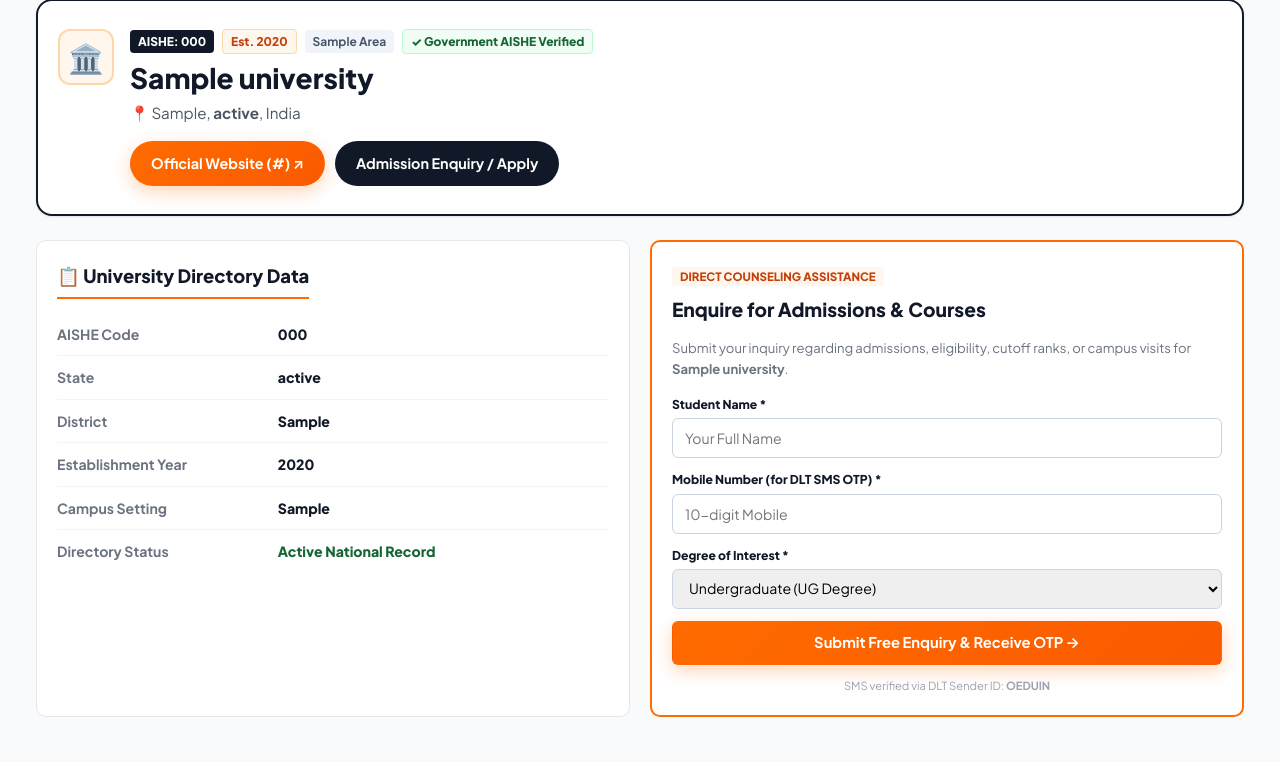
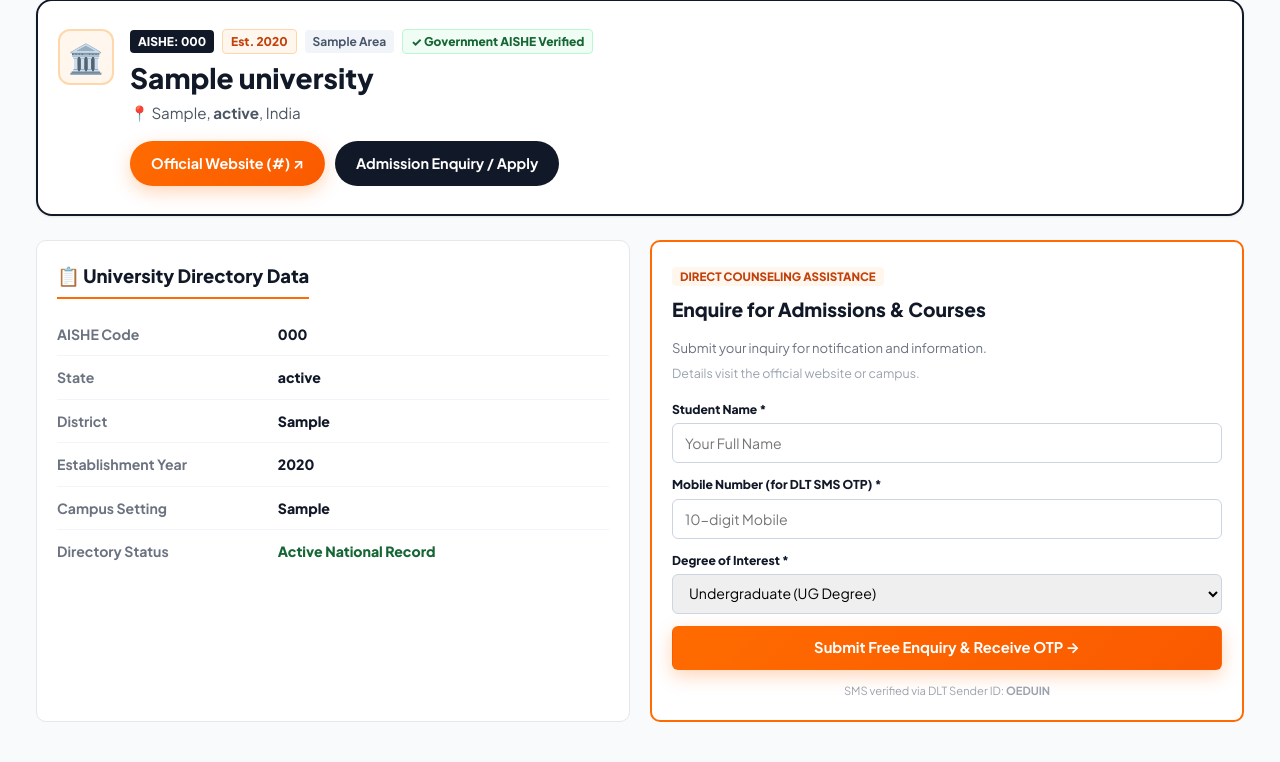
Before and after one commit to kgauravindia/oedu, a PHP site: a page that uses university-detail.php in a window 1280 px wide. Shown: the part 227-989 px from the top of the page. Run offline with PHP 8.4, Linux system fonts and the light colour scheme; tables that the repository leaves empty or names only in its code hold one stand-in row (values such as "Sample post"); a stand-in replaces the project's code that opens the database connection.

Commit message:
Update enquiry form text in university-detail.php

```diff
--- a/university-detail.php
+++ b/university-detail.php
@@ -168,8 +168,11 @@ require_once __DIR__ . '/includes/header.php';
         <h3 style="font-size: 1.2rem; font-weight: 800; color: #111827; margin: 6px 0 12px;">
             Enquire for Admissions & Courses
         </h3>
-        <p style="font-size: 0.82rem; color: #6B7280; margin-bottom: 16px;">
-            Submit your inquiry regarding admissions, eligibility, cutoff ranks, or campus visits for <strong><?= htmlspecialchars($univ['name']) ?></strong>.
+        <p style="font-size: 0.82rem; color: #6B7280; margin-bottom: 6px;">
+            Submit your inquiry for notification and information.
+        </p>
+        <p style="font-size: 0.78rem; color: #9CA3AF; margin-bottom: 16px;">
+            Details visit the official website or campus.
         </p>
 
         <form action="enquiry-submit.php" method="POST" class="oedu-enquiry-form" style="display: flex; flex-direction: column; gap: 12px;">
```
